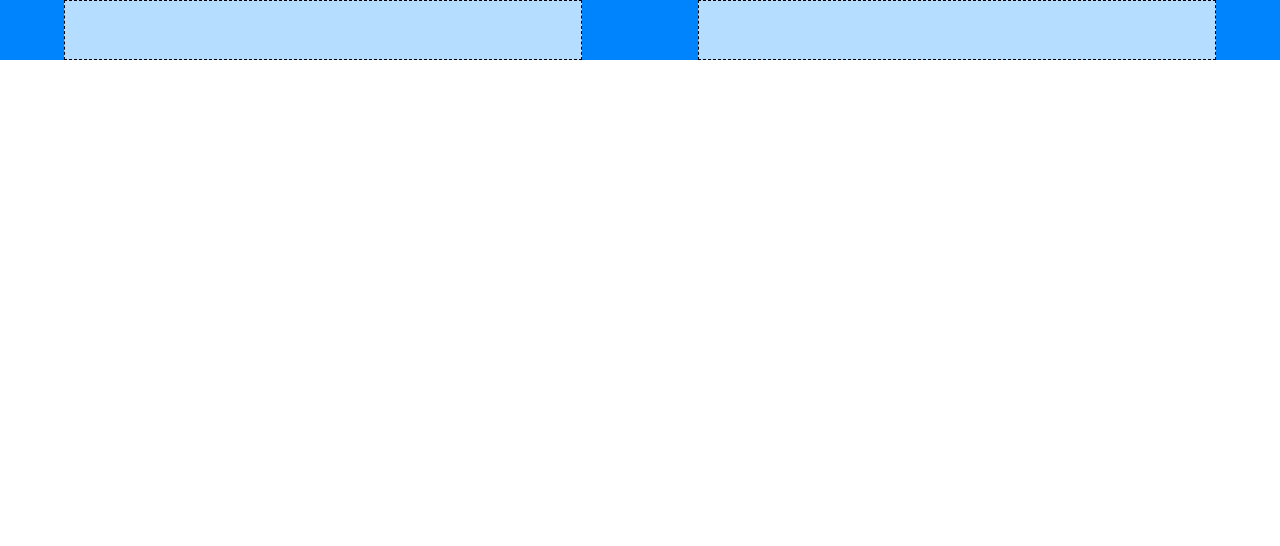
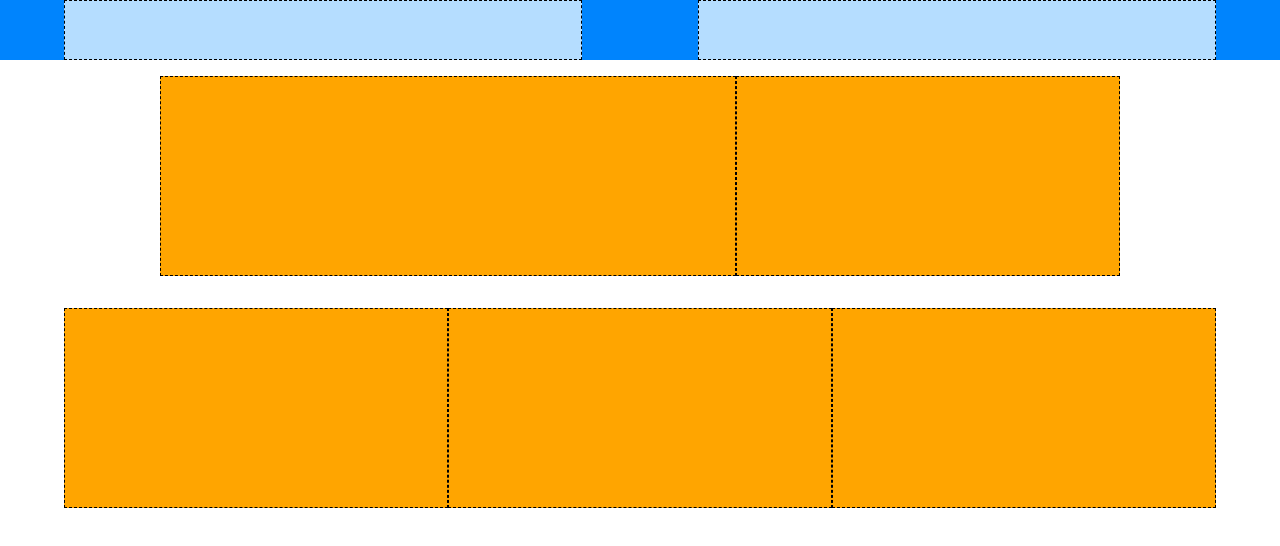
Before and after one commit to MatteoTarabella04/htmlcss-responsive-layout, a plain HTML site: page index.html in a window 1280 px wide. Drawn offline with Linux system fonts and the light colour scheme.

Commit message:
add demo section layout

```diff
--- a/assets/css/style.css
+++ b/assets/css/style.css
@@ -34,6 +34,13 @@ header {
     background-color: var(--lighter-blue);
 }
 
+.debug [class^= 'col_'] {
+
+    border: 1px dashed var(--black);
+    height: 200px;
+    background-color: orange;
+}
+
 /* #endregion debug */
 
 /* #region utilities */
@@ -52,6 +59,15 @@ header {
     flex-wrap: wrap;
 }
 
+.col_12 {
+    width: 100%;
+}
+
+[class^= 'col_'] {
+    padding: 0 1rem;
+    margin: 1rem 0;
+}
+
 /* #endregion utilities */
 
 /* #region header */
@@ -61,4 +77,42 @@ header {
     align-items: center;
 }
 
-/* #region header */
+/* #endregion header */
+
+
+/* #region main */
+
+/* #demo */
+
+#demo {
+    background-color: var(--white);
+}
+
+/* #/demo */
+
+
+/* #endregion main */
+
+
+/* #region footer */
+
+/* #endregion footer */
+
+/* #region responsive */
+
+@media screen and ( min-width: 1200px) {
+
+    .col_lg_4 {
+        width: calc(100% / 12 * 4);
+    }
+
+    .col_lg_6 {
+        width: calc(100% / 12 * 6);
+    }
+
+    #demo .row {
+        justify-content: center;
+    }
+}
+
+/* #endregion responsive */
--- a/index.html
+++ b/index.html
@@ -17,7 +17,25 @@
         </div>
     </header>
     <!-- /#ap_header -->
-    <main id="app_main"></main>
+
+    <main id="app_main">
+        <section id="demo">
+            <div class="container">
+                <div class="row">
+                    <div class="col_12 col_lg_6"></div>
+                    <!-- /.col_12 col_lg_6 -->
+                    <div class="col_12 col_lg_4"></div>
+                    <!-- /.col_12 col_lg_4 -->
+                    <div class="col_12 col_lg_4"></div>
+                    <!-- /.col_12 col_lg_4 -->
+                    <div class="col_12 col_lg_4"></div>
+                    <!-- /.col_12 col_lg_4 -->
+                    <div class="col_12 col_lg_4"></div>
+                    <!-- /.col_12 col_lg_4 -->
+                </div>
+            </div>
+        </section>
+    </main>
     <!-- /#app_main -->
     <footer id="app_footer"></footer>
     <!-- /#app_footer -->
```
